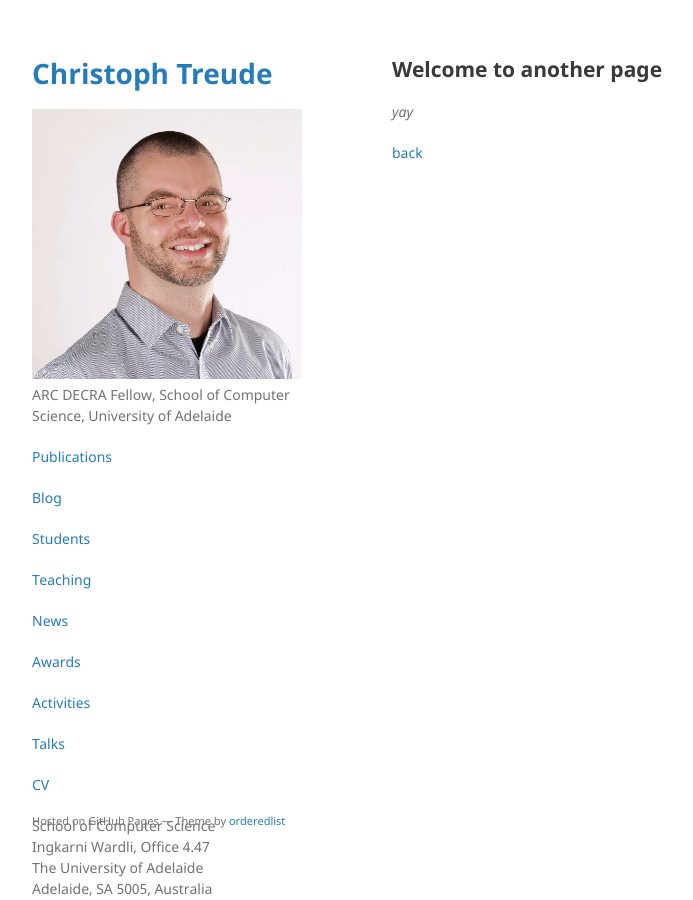
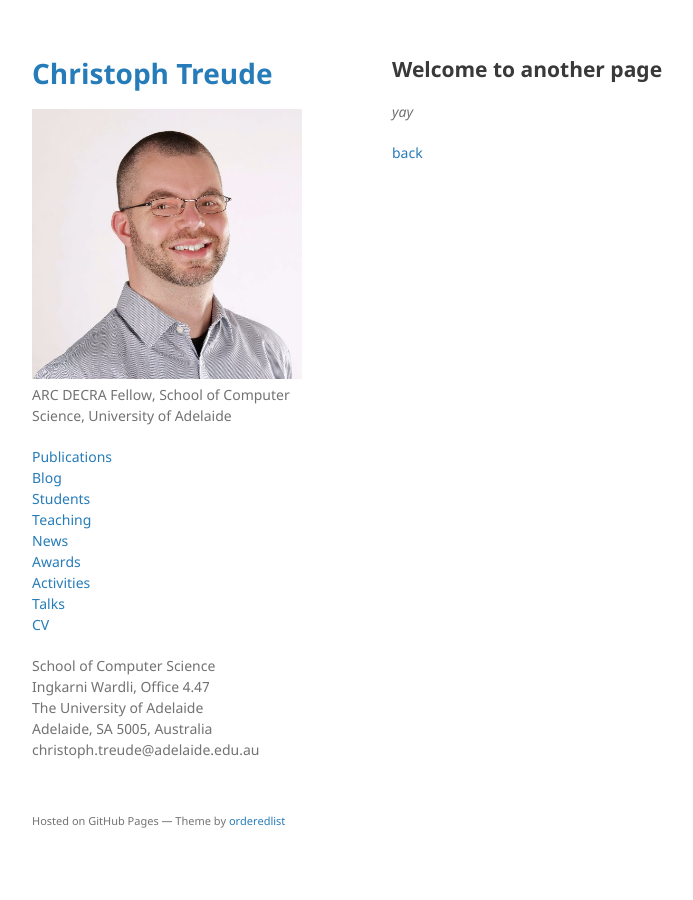
Before and after one commit to ctreude/ctreude.github.io, a Jekyll site: the page built from another-page.md, in a window 1280 px wide. Shown: the whole page, without its empty margins (178-871 px from the left). Built offline with Jekyll 4.4.1, drawn with Linux system fonts in a browser that asks for light colours; our own code applies the rules of GitHub Pages for plain Markdown files.

Commit message:
Update default.html

```diff
--- a/_layouts/default.html
+++ b/_layouts/default.html
@@ -43,15 +43,15 @@
         <p class="view"><a href="{{ site.github.repository_url }}">View the Project on GitHub <small>{{ site.github.repository_nwo }}</small></a></p>
         {% endif %}
 
-        <p class="view"><a href="">Publications</a></p>
-        <p class="view"><a href="">Blog</a></p>
-        <p class="view"><a href="">Students</a></p>
-        <p class="view"><a href="">Teaching</a></p>
-        <p class="view"><a href="">News</a></p>
-        <p class="view"><a href="">Awards</a></p>
-        <p class="view"><a href="">Activities</a></p>
-        <p class="view"><a href="">Talks</a></p>
-        <p class="view"><a href="">CV</a></p>
+        <p class="view"><a href="">Publications</a><br>
+        <a href="">Blog</a><br>
+        <a href="">Students</a><br>
+        <a href="">Teaching</a><br>
+        <a href="">News</a><br>
+        <a href="">Awards</a><br>
+        <a href="">Activities</a><br>
+        <a href="">Talks</a><br>
+        <a href="">CV</a></p>
 
         <p>School of Computer Science<br>Ingkarni Wardli, Office 4.47<br>The University of Adelaide<br>Adelaide, SA 5005, Australia<br>christoph.treude@adelaide.edu.au</p>
 
```
